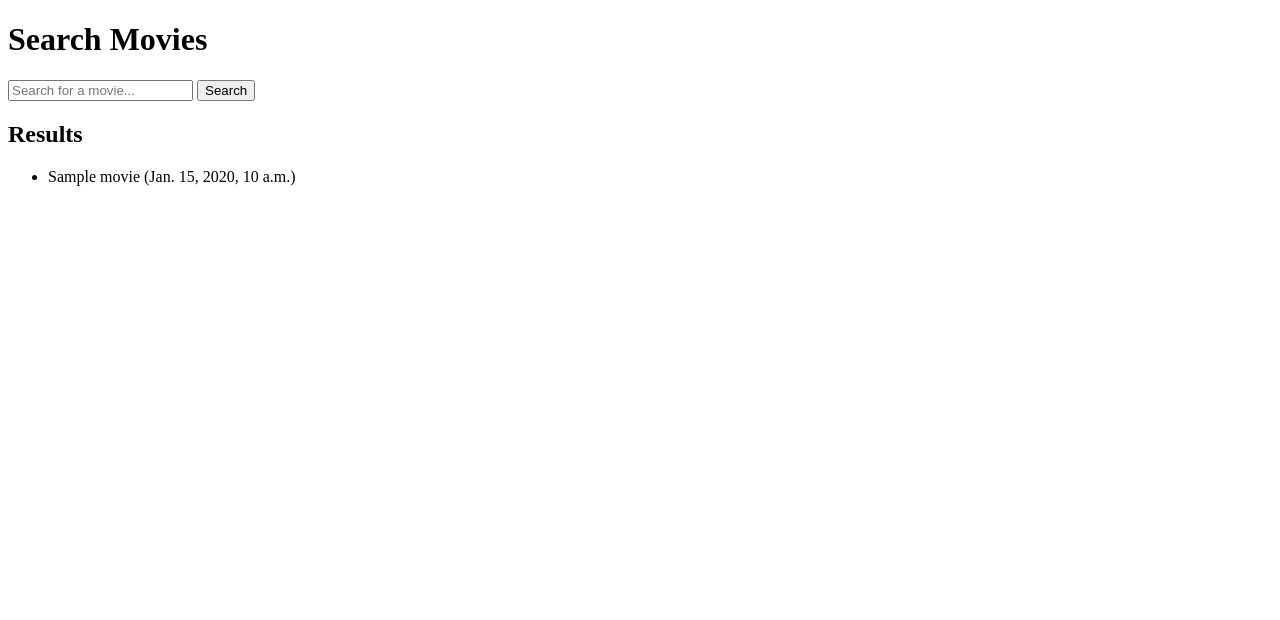
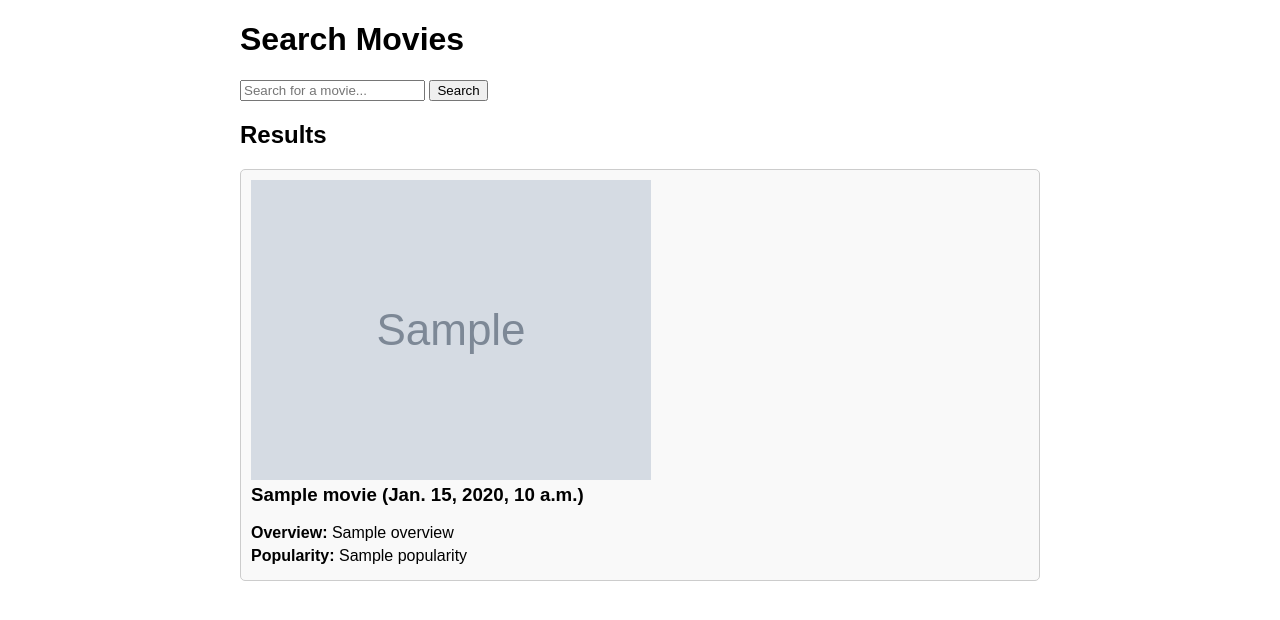
Before and after one commit to sanjanats7/Review_aggregator, a Django app: template templates/search.html in a window 1280 px wide. Shown: the top 620 px of the page. Run offline with Django 5.2, Linux system fonts and the light colour scheme; the template is opened without the code that fills it: most values are stand-ins (such as "Sample title", 1, 10 or a date in 2020); grey boxes marked "Sample" are stand-in pictures.

Commit message:
images and cards added for individual movies

```diff
--- a/templates/search.html
+++ b/templates/search.html
@@ -1,24 +1,54 @@
-<!-- search/templates/search/search.html -->
-
 <!DOCTYPE html>
 <html>
   <head>
     <title>TMDB Search</title>
+    <style>
+      body {
+        font-family: Arial, sans-serif;
+        margin: 20px;
+      }
+      .container {
+        max-width: 800px;
+        margin: 0 auto;
+      }
+      .card {
+        border: 1px solid #ccc;
+        border-radius: 5px;
+        margin: 10px 0;
+        padding: 10px;
+        background-color: #f9f9f9;
+      }
+      .card h3 {
+        margin-top: 0;
+      }
+      .card p {
+        margin: 5px 0;
+      }
+    </style>
   </head>
   <body>
+    <div class="container">
       <h1>Search Movies</h1>
       <form method="get" action="">
-        <input type="text" name="q" placeholder="Search for a movie...">
+        <input type="text" name="q" placeholder="Search for a movie..." />
         <button type="submit">Search</button>
       </form>
 
       {% if results %}
       <h2>Results</h2>
-        <ul>
       {% for movie in results %}
-                <li>{{ movie.title }} ({{ movie.release_date }})</li>
-            {% endfor %}
-        </ul>
-    {% endif %}
+      <div class="card">
+        <div class="card-image">
+          <img src="{{ movie.poster_url }}" alt="{{ movie.title }} Poster" />
+        </div>
+        <div class="card-content">
+          <h3>{{ movie.title }} ({{ movie.release_date }})</h3>
+          <p><strong>Overview:</strong> {{ movie.overview }}</p>
+          <p><strong>Popularity:</strong> {{ movie.popularity }}</p>
+          <!-- Add more details as needed -->
+        </div>
+      </div>
+      {% endfor %} {% endif %}
+    </div>
   </body>
 </html>
```
Also changed, not shown: search/views.py (+7 -2 lines). Lines whose indentation alone changed are shown as unchanged.
